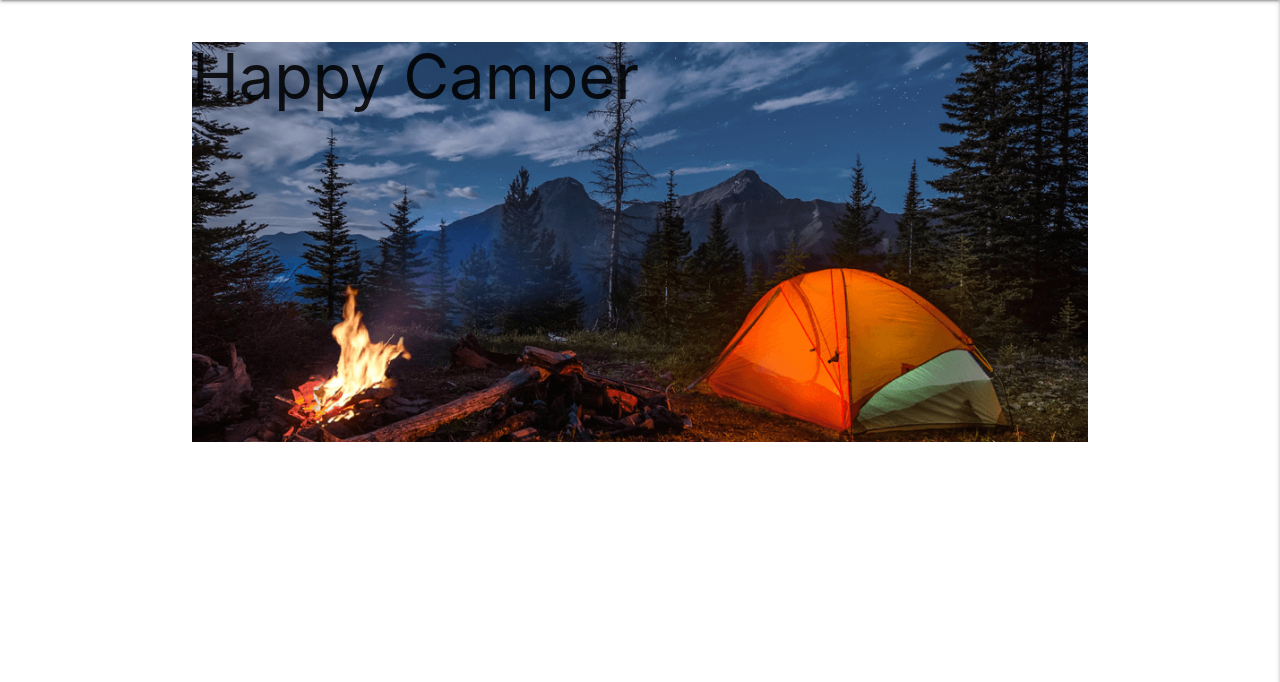
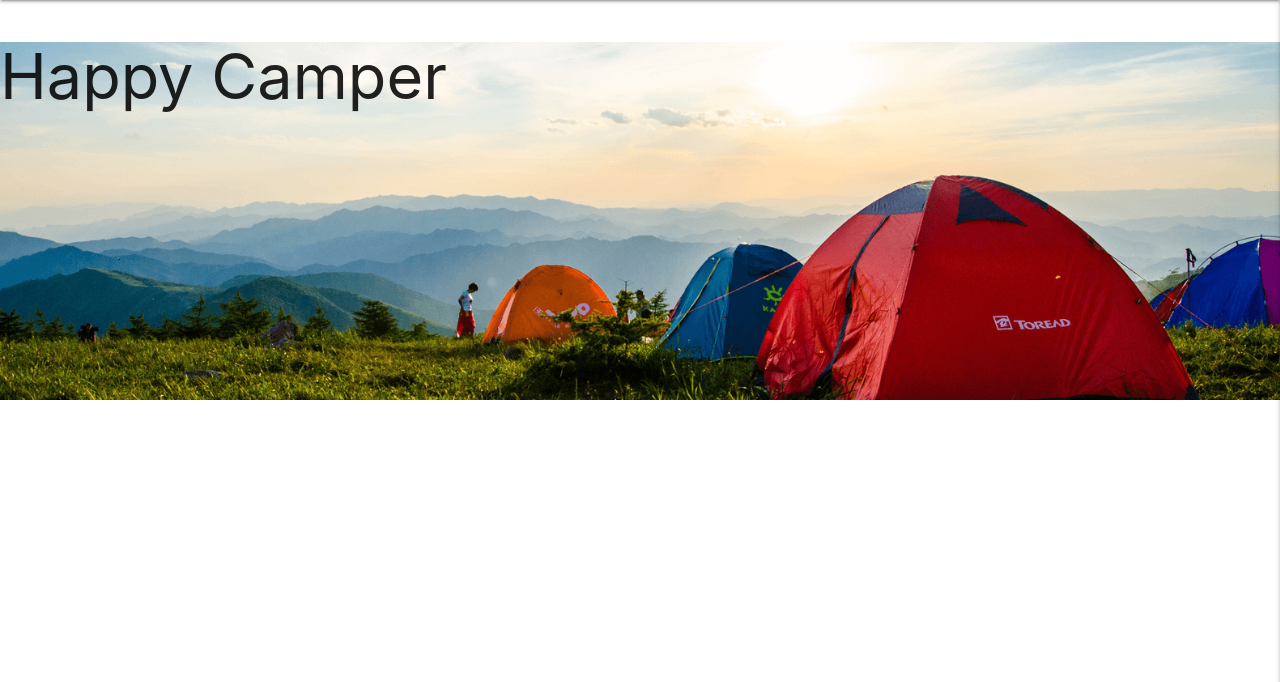
Before and after one commit to EmmaJane22/HappyCamper, a Flask app: page / in a window 1280 px wide. Shown: the part 64-746 px from the top of the page. Run offline with Flask 2, Linux system fonts and the light colour scheme; data that the repository does not hold is empty; some libraries are stand-ins or nearby versions.

Commit message:
Hero image added

```diff
--- a/static/css/style.css
+++ b/static/css/style.css
@@ -8,10 +8,17 @@
 }
 
 /* --- Hero Image --- */
+.hero-outer{
+    height: 400px;
+    width: 100%;
+    overflow: hidden;
+    position: relative;
+}
+
 .bg-image {
     width: 100%;
     height: 400px;
-    background: url('../images/site-hero-image.png') no-repeat center center;
+    background: url('../images/heroimage.png') no-repeat bottom center;
     background-size: cover;
     margin: auto;
 }
--- a/templates/add_location.html
+++ b/templates/add_location.html
@@ -1,6 +1,6 @@
 {% extends "base.html" %}
 {% block content %}
-
+<div class="container">
     <h3 class="center-align">Add Location</h3>
 
     <div class="row card-panel grey lighten-5">
@@ -28,5 +28,5 @@
             </div>
         </form>
     </div>
-
+</div>
 {% endblock %}
--- a/templates/base.html
+++ b/templates/base.html
@@ -74,7 +74,7 @@
         {% endwith %}
     </section>
 
-    <main class="container">
+   <main>
         {% block content %}
         {% endblock %}
     </main>
--- a/templates/index.html
+++ b/templates/index.html
@@ -1,16 +1,17 @@
 {% extends "base.html" %}
 {% block content %}
 
-    <section class="container-fluid">
+<!-- page hero image -->
+    <div class="hero-outer">
+        <div class="container-fluid">
+            <div class="bg-image">
+                        <h1>Happy Camper</h1>
 
-        <!-- page hero image -->
-        <div class="col-12">
-            <div class="row">
-                <div class="bg-image">
-                    <h1>Happy Camper</h1>
-                </div>
             </div>
         </div>
+    </div>
+    <div class="container">
 
-    </section>
+    </div>
+
 {% endblock %}
--- a/templates/sites.html
+++ b/templates/sites.html
@@ -1,5 +1,6 @@
 {% extends "base.html" %}
 {% block content %}
+<div class="container">
 
     <h3 class="center-align">Find a Campsite</h3>
 
@@ -52,5 +53,5 @@
     {% else %}
         <h3 class="center-align">No sites found</h3>
     {% endif %}
-
+</div>
 {% endblock %}
```
Also changed, not shown: static/images/heroimage.png (added), static/images/site-hero-image.png (deleted).
